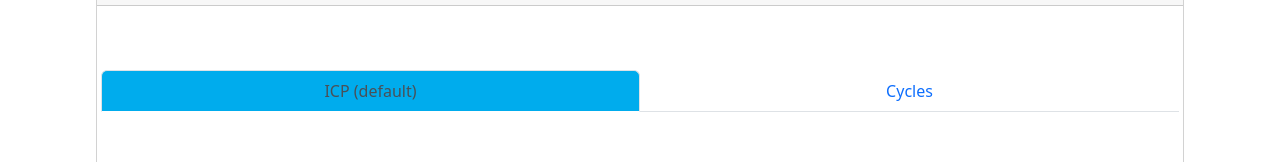
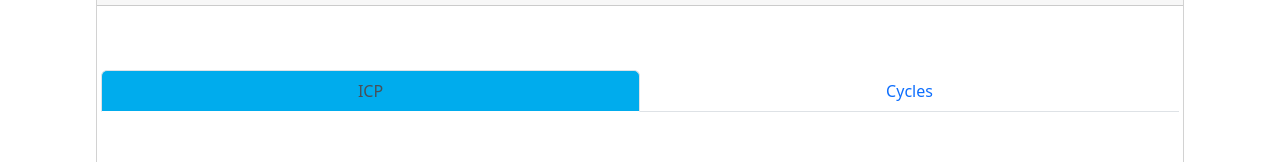
Before and after one commit to crs26/icp-faucet, a Next.js app: page / in a window 1280 px wide. Shown: the part 221-383 px from the top of the page. Built offline with nearby package versions, Linux system fonts and the light colour scheme; no server answers.

Commit message:
Update text

```diff
--- a/src/pages/index.tsx
+++ b/src/pages/index.tsx
@@ -97,7 +97,7 @@ export default function Home () {
           action={getCycles}
           isLoading={isLoading}
           success={success}
-          placeholder={'Wallet Canister ID'}
+          placeholder={'Canister ID'}
           status={status}
           btnTxt={'Get Cycles'}
           balance={cyclesBalance}
@@ -137,7 +137,7 @@ export default function Home () {
                   href='#'
                   onClick={() => setActiveTab('icp')}
                 >
-                  ICP (default)
+                  ICP
                 </a>
               </li>
               <li className='nav-item col-6 text-center'>
```
